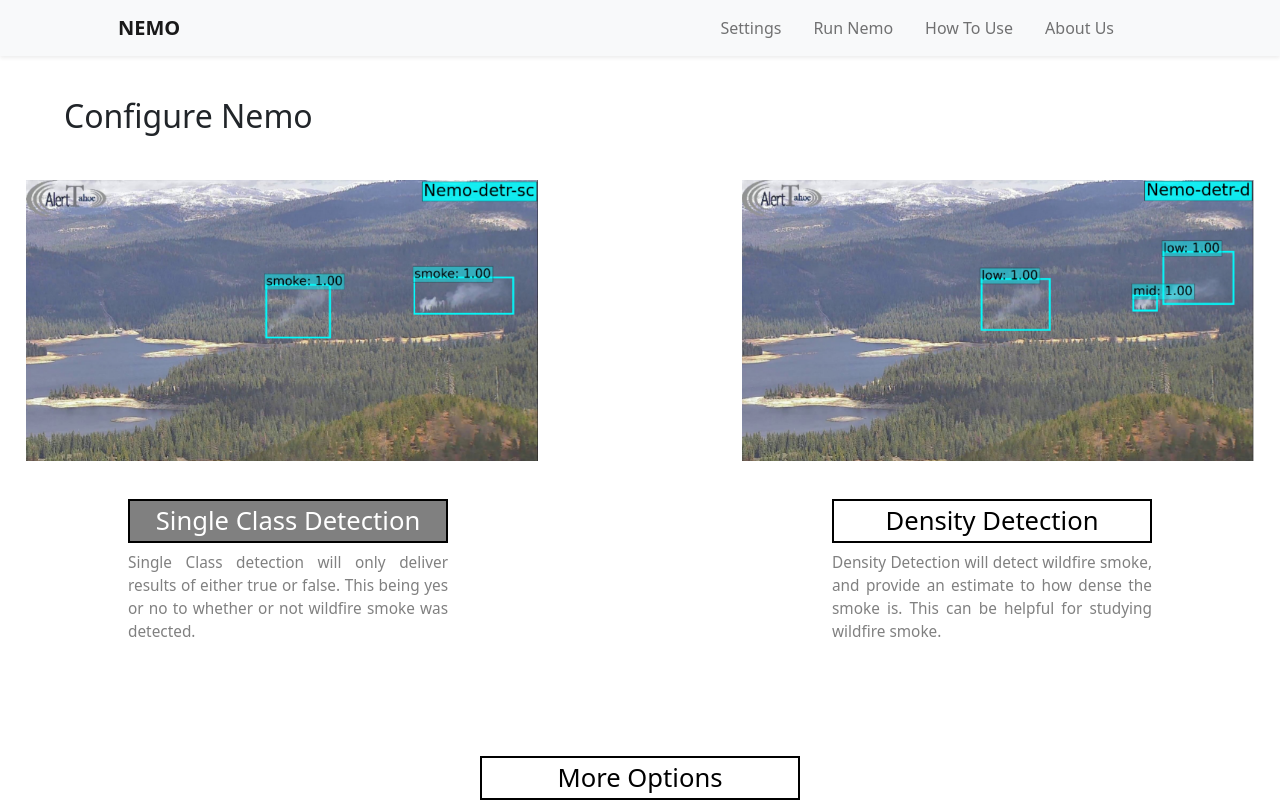
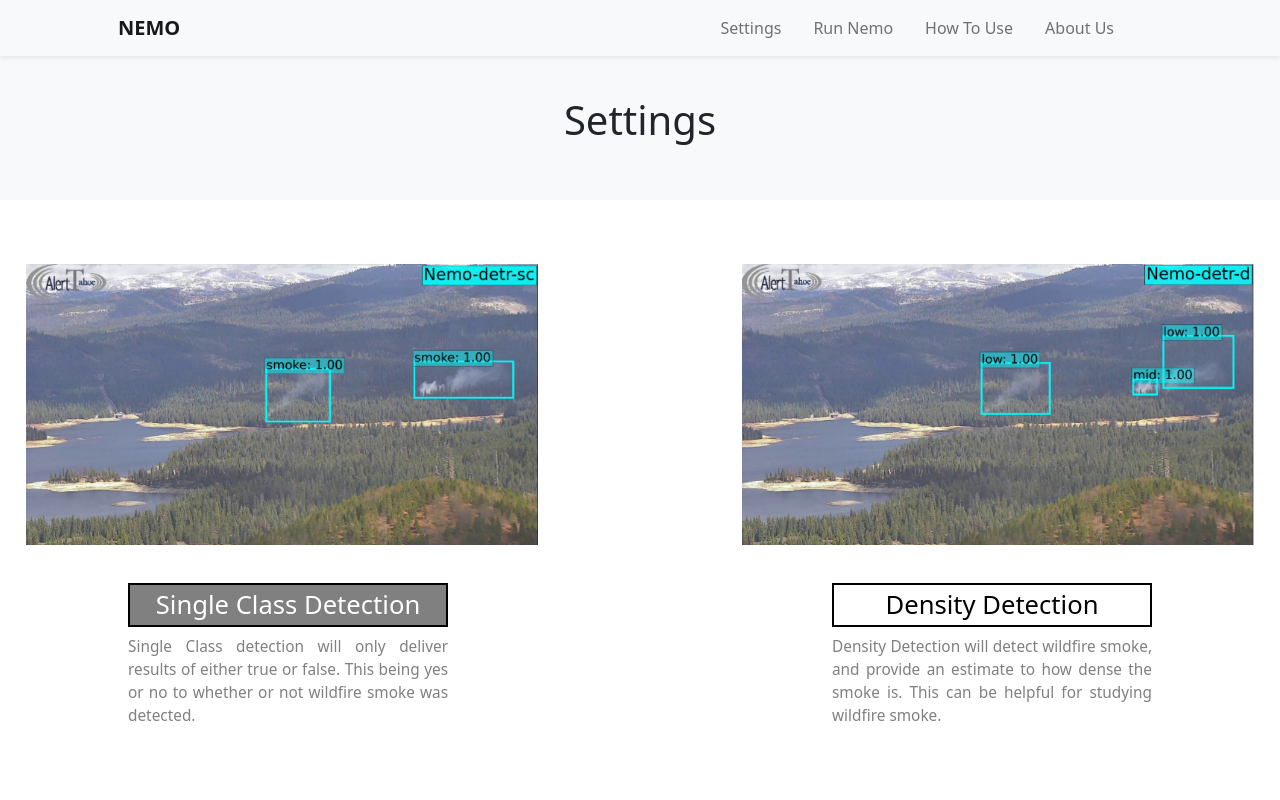
Before and after one commit to Curtis-CS/Nemo-Frontend, a Vue app: page /configurenemo in a window 1280 px wide. Shown: the top 800 px of the page. Built offline with nearby package versions, Linux system fonts and the light colour scheme.

Commit message:
Updated pages.

```diff
--- a/src/styles.css
+++ b/src/styles.css
@@ -1,3 +1,9 @@
+.custom-title {
+  padding-top: 6rem;
+  padding-bottom: 3rem;
+  background-color: #fafafa;
+}
+
 .max-column-width {
   max-width: 900px;
 }
@@ -7,8 +13,8 @@
 }
 
 .mt-custom {
-  margin-top: 6rem;
-  margin-bottom: 6rem;
+  margin-top: 4rem;
+  margin-bottom: 4rem;
 }
 .InitialPadding {
   padding-top: 100px;
--- a/src/views/AboutUs.vue
+++ b/src/views/AboutUs.vue
@@ -240,10 +240,4 @@ export default {
   width: 890px;
 }
 
-.custom-title {
-  padding-top: 6rem;
-  padding-bottom: 3rem;
-  background-color: #fafafa;
-}
-
 </style>
--- a/src/views/ConfigureNemo.vue
+++ b/src/views/ConfigureNemo.vue
@@ -1,9 +1,18 @@
 <template>
   <div class="ConfigureNemo">
-    <section class="bg-white">
-      <div class="InitialPadding">
-        <h2 class="display-6 lh-1 mb-5" style="margin-left: 5vw; font-size: 2.5vw;">Configure Nemo</h2>
+        <section class="bg-light custom-title">
+      <div class="container">
+        <div class="row justify-content-center">
+            <div class="col-12 col-lg-9">
+              <h2 class="display-6 text-center">Settings</h2>
+            </div>
+        </div>
       </div>
+    </section>
+    <section class="bg-white mt-custom">
+<!--      <div class="InitialPadding">-->
+<!--        <h2 class="display-6 lh-1 mb-5" style="margin-left: 5vw; font-size: 2.5vw;">Configure Nemo</h2>-->
+<!--      </div>-->
       <div style="padding-bottom: 15vw;">
         <div style="float: left; padding-left: 2vw;">
           <img class="Images" src="/NemoSingleClass.png"
--- a/src/views/HowTo.vue
+++ b/src/views/HowTo.vue
@@ -1,9 +1,15 @@
 <template>
   <div class="HowTo">
-    <div class="InitialPadding">
-        <h2 class="display-6 lh-1 mb-5" style="margin-left: 5vw; font-size: 2vw;">How To Use</h2>
-    </div>
-    <section class="bg-white" style="text-align: center; padding-top: 1vw; padding-bottom: 2vw;">
+    <section class="bg-light custom-title">
+      <div class="container">
+        <div class="row justify-content-center">
+            <div class="col-12 col-lg-9">
+              <h2 class="display-6 text-center">How To Use</h2>
+            </div>
+        </div>
+      </div>
+    </section>
+    <section class="bg-white mt-custom" style="text-align: center; padding-top: 1vw; padding-bottom: 2vw;">
       <video style="width: 70vw; height: auto; background-color: gray; border-style: solid;" controls>
         <source src="/NemoInterfaceHowToUse.mp4" type="video/mp4">
         <source src="/NemoInterfaceHowToUse.ogx" type="video/ogg">
--- a/src/views/RunNemo.vue
+++ b/src/views/RunNemo.vue
@@ -1,5 +1,14 @@
 <template>
   <div class="Home">
+    <section class="bg-light custom-title">
+      <div class="container">
+        <div class="row justify-content-center">
+            <div class="col-12 col-lg-9">
+              <h2 class="display-6 text-center">Run Nemo</h2>
+            </div>
+        </div>
+      </div>
+    </section>
     <section class="bg-white">
       <div class="container px-5 mt-custom">
         <div class="row gx-5 align-items-start justify-content-center justify-content-lg-between min-column-width">
@@ -12,7 +21,6 @@
               created for object detection. It has a CNN backbone along with encoder-decoder transformers. It also
               uses bipartite matching loss function.
             </p>
-            <h4 class="display-8 lh-1 mb-3 mt-5 min-width">Run Nemo</h4>
             <UploadFiles/>
           </div>
           <div class="col-sm-8 col-md-6">
```
